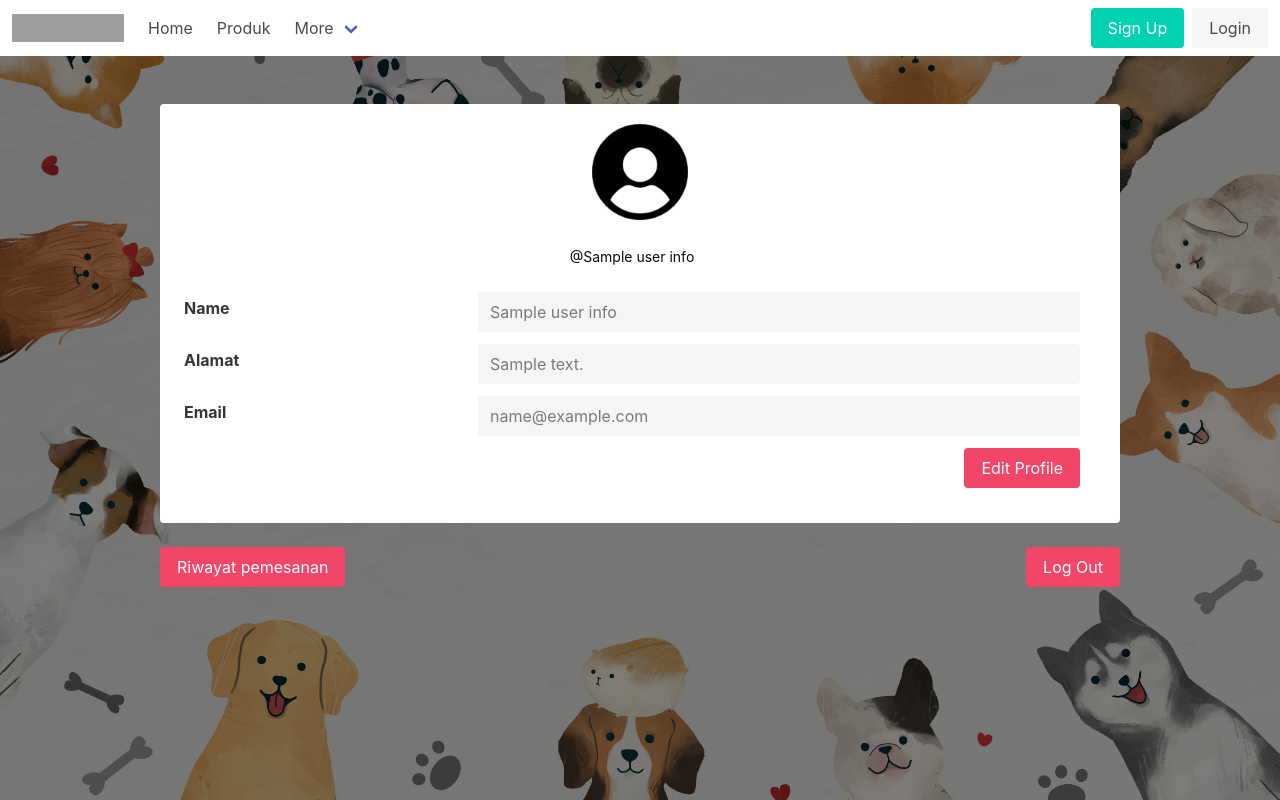
After one commit to triagungp/x, a Flask app: template templates/profile.html in a window 1280 px wide. The commit adds this page. Run offline with Flask 3, Linux system fonts and the light colour scheme; the template is opened without the code that fills it: most values are stand-ins (such as "Sample title", 1, 10 or a date in 2020); some libraries are stand-ins or nearby versions; grey boxes are pictures that could not be loaded.

Commit message:
Fitur Profile

```diff
--- a/app.py
+++ b/app.py
@@ -287,5 +287,77 @@ def add_to_cart():
     return redirect(url_for('show_produk'))
 
 
+@app.route('/profile', methods=['GET', 'POST'])
+def profile():
+    token_receive = request.cookies.get(TOKEN_KEY)
+    try:
+        payload = jwt.decode(
+            token_receive,
+            SECRET_KEY,
+            algorithms=['HS256']
+        )
+        user_info = db.users.find_one({"email": payload["id"]})
+    except jwt.ExpiredSignatureError:
+        user_info = None
+
+    edit_mode = bool(request.args.get('edit_mode', False))
+
+    if request.method == 'POST':
+        if edit_mode:
+            new_name = request.form.get('name')
+            new_address = request.form.get('address')
+
+            db.users.update_one(
+                {'email': user_info['email']},
+                {'$set': {'name': new_name, 'address': new_address}}
+            )
+
+            user_info = db.users.find_one({"email": payload["id"]})
+
+        return redirect(url_for('profile', edit_mode=int(edit_mode)))
+
+    return render_template('profile.html', user_info=user_info, edit_mode=edit_mode)
+
+
+@app.route('/edit_profile', methods=['POST'])
+def edit_profile():
+    if request.method == 'POST':
+        token_receive = request.cookies.get(TOKEN_KEY)
+
+        try:
+            payload = jwt.decode(
+                token_receive,
+                SECRET_KEY,
+                algorithms=['HS256']
+            )
+            user_info = db.users.find_one({"email": payload["id"]})
+        except jwt.ExpiredSignatureError:
+            user_info = None
+
+        if user_info:
+            new_name = request.form.get('name')
+            new_address = request.form.get('address')
+            new_email = request.form.get('email')
+
+            if 'profile_picture' in request.files:
+                profile_picture = request.files['profile_picture']
+                if profile_picture.filename != '':
+                    filename = secure_filename(profile_picture.filename)
+                    profile_picture.save(os.path.join(app.config['UPLOAD_PROFILE'], filename))
+
+                    db.users.update_one(
+                        {'email': user_info['email']},
+                        {'$set': {'profile_picture': filename}}
+                    )
+
+            db.users.update_one(
+                {'email': user_info['email']},
+                {'$set': {'name': new_name, 'address': new_address, 'email': new_email}}
+            )
+\
+            return redirect(url_for('profile'))
+        return render_template('profile.html', user_info=None)
+
+
 if __name__ == '__main__':
     app.run('0.0.0.0', port=5000, debug=True)
--- a/templates/homepage.html
+++ b/templates/homepage.html
@@ -50,7 +50,7 @@
         </div>
         <div id="navbarBasicExample" class="navbar-menu">
             <div class="navbar-start">
-                <a class="navbar-item">
+                <a class="navbar-item" href="/">
                     Home
                 </a>
                 <a class="navbar-item" href="/produk">
--- /dev/null
+++ b/templates/profile.html
@@ -0,0 +1,188 @@
+<!DOCTYPE html>
+<html lang="en">
+
+<head>
+    <meta charset="UTF-8">
+    <meta name="viewport" content="width=device-width, initial-scale=1.0">
+    <link rel="stylesheet" href="https://cdn.jsdelivr.net/npm/bulma@0.9.4/css/bulma.min.css">
+    <script src="https://code.jquery.com/jquery-3.6.0.min.js"></script>
+    <script src="https://cdnjs.cloudflare.com/ajax/libs/jquery-cookie/1.4.1/jquery.cookie.js"></script>
+    <link rel="stylesheet" href="https://cdnjs.cloudflare.com/ajax/libs/font-awesome/6.5.1/css/all.min.css"
+        integrity="sha512-DTOQO9RWCH3ppGqcWaEA1BIZOC6xxalwEsw9c2QQeAIftl+Vegovlnee1c9QX4TctnWMn13TZye+giMm8e2LwA=="
+        crossorigin="anonymous" referrerpolicy="no-referrer" />
+    <link href="{{ url_for('static', filename='style.css') }}" rel="stylesheet">
+    <title>Profile</title>
+</head>
+<style>
+    body {
+        background-image: linear-gradient(0deg, rgba(0, 0, 0, 0.5), rgba(0, 0, 0, 0.5)),
+        url("{{ url_for('static', filename='background.jpg') }}");
+        background-size: cover;
+        background-position: center;
+        background-repeat: no-repeat;
+        height: 100vh;
+    }
+
+    .field {
+        display: flex;
+        flex-direction: row;
+        justify-content: space-between;
+        align-items: center;
+        margin-bottom: 15px;
+    }
+
+    .field-item {
+        margin-right: 10px;
+    }
+
+    .label {
+        flex: 1;
+        margin-right: 5px;
+    }
+
+    .input {
+        flex: 2;
+    }
+</style>
+
+<body>
+    <nav class="navbar" role="navigation" aria-label="main navigation">
+        <div class="navbar-brand">
+            <a class="navbar-item" href="https://bulma.io">
+                <img src="https://bulma.io/images/bulma-logo.png" width="112" height="28">
+            </a>
+            <a role="button" class="navbar-burger" aria-label="menu" aria-expanded="false"
+                data-target="navbarBasicExample">
+                <span aria-hidden="true"></span>
+                <span aria-hidden="true"></span>
+                <span aria-hidden="true"></span>
+            </a>
+        </div>
+        <div id="navbarBasicExample" class="navbar-menu">
+            <div class="navbar-start">
+                <a class="navbar-item">
+                    Home
+                </a>
+                <a class="navbar-item" href="/produk">
+                    Produk
+                </a>
+                <div class="navbar-item has-dropdown is-hoverable">
+                    <a class="navbar-link">
+                        More
+                    </a>
+                    <div class="navbar-dropdown">
+                        <a class="navbar-item">
+                            About
+                        </a>
+                        <a class="navbar-item">
+                            Jobs
+                        </a>
+                        <a class="navbar-item">
+                            Contact
+                        </a>
+                        <hr class="navbar-divider">
+                        <a class="navbar-item">
+                            Report an issue
+                        </a>
+                    </div>
+                </div>
+            </div>
+            <div class="navbar-end">
+                <div class="navbar-item">
+                    <div class="buttons">
+                        {% if not logged_in %}
+                        <a href="/signup" class="button is-primary">Sign Up</a>
+                        <a href="/signin" class="button is-light">Login</a>
+                        {% else %}
+                        <a href="/keranjang">
+                            <i class="fa-solid fa-cart-shopping mx-4" style="color: black;"></i>
+                        </a>
+                        <a href="/profile" class="profile-image">
+                            <img class="is-rounded" src="{{ url_for('static', filename='default_profile.jpg') }}"
+                                alt="Profile Image">
+                        </a>
+                        {% endif %}
+                    </div>
+                </div>
+            </div>
+        </div>
+    </nav>
+
+
+    <div class="container is-max-desktop mt-6">
+        <div class="notification is-white">
+            <div class="columns is-mobile">
+                <div
+                    class="column is-half is-offset-one-quarter is-flex  is-justify-content-center is-align-items-center">
+                    <figure class="media-left" style="align-self: center;">
+                        <div class="" style="width: 96px; height: 96px;">
+                            <a href="#">
+                                <img class="is-rounded ml-4"
+                                    src="{{ url_for('static', filename='profile_placeholder.png') }}" />
+                            </a>
+                        </div>
+                    </figure>
+                </div>
+            </div>
+
+            {% if user_info %}
+            <div class="media-content is-flex is-justify-content-center">
+                <div class="content ">
+                    <p>
+                        <small>@{{ user_info['name'] }}</small>
+                        <br>
+                    </p>
+                </div>
+            </div>
+            {% endif %}
+
+            <form method="post" action="{{ url_for('edit_profile') }}" enctype="multipart/form-data">
+                {% if user_info %}
+                <div class="field mt-5">
+                    <label class="label">Name</label>
+                    <input class="input" type="text" placeholder="e.g Alex Smith" name="name"
+                        value="{{ user_info.name }}" {% if not edit_mode %}disabled{% endif %} required>
+                </div>
+                <div class="field">
+                    <label class="label">Alamat</label>
+                    <input class="input" type="text" placeholder="e.g Jl." name="address"
+                        value="{{ user_info.address }}" {% if not edit_mode %}disabled{% endif %} required>
+                </div>
+                <div class="field">
+                    <label class="label">Email</label>
+                    <input class="input" type="email" placeholder="e.g example@example.com" name="email"
+                        value="{{ user_info.email }}" {% if not edit_mode %}disabled{% endif %} required>
+                </div>
+                {% if edit_mode %}
+                <div class="field">
+                    <button class="button is-danger" type="submit">Save Profile</button>
+                    <a href="{{ url_for('profile') }}" class="button is-secondary">Cancel</a>
+                </div>
+                {% else %}
+                <div class="field">
+                    <a href="{{ url_for('profile', edit_mode=1) }}" class="button is-danger ml-auto">Edit Profile</a>
+                </div>
+                {% endif %}
+            {% endif %}
+        </form>
+
+
+    </div>
+    </div>
+
+
+    <div class="container is-max-desktop mt-5">
+        <div class="columns is-mobile">
+            <div class="column">
+                <div class="buttons is-fullwidth">
+                    <a href="/riwayat-pesanan" class="button is-danger">Riwayat pemesanan</a>
+                    <a href="/logout" class="button is-danger ml-auto">Log Out</a>
+                </div>
+            </div>
+        </div>
+    </div>
+
+
+</body>
+
+</html>
```
Also changed, not shown: static/profile_placeholder.png (added).
